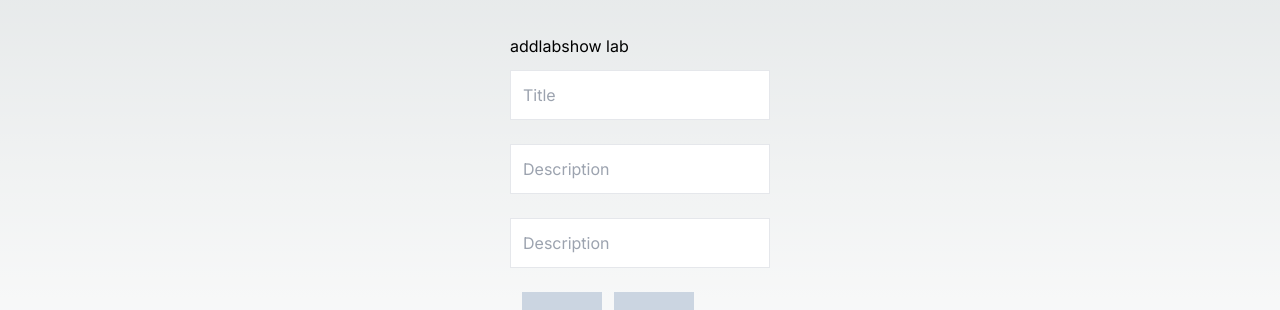
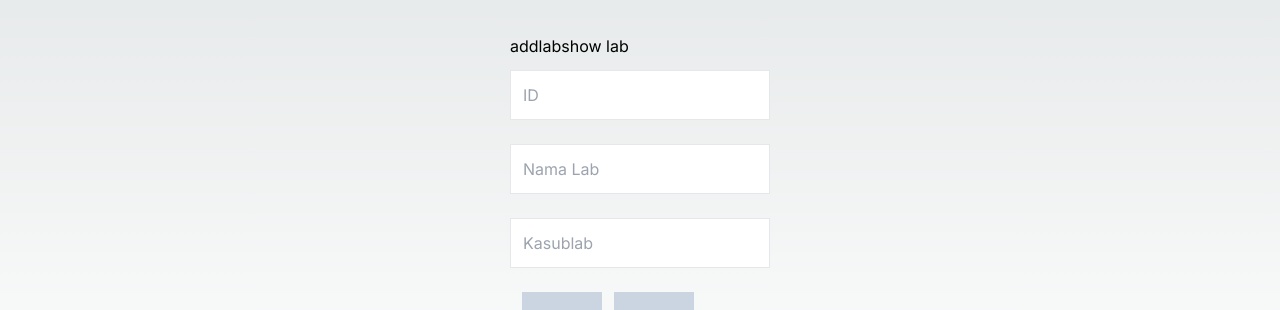
Before and after one commit to Teheft1/firebase-try, a Next.js app: page /weblab in a window 1280 px wide. Shown: the part 344-654 px from the top of the page. Built offline with nearby package versions, Linux system fonts and the light colour scheme; no server answers; the database is empty.

Commit message:
added link to another page

```diff
--- a/app/weblab/page.js
+++ b/app/weblab/page.js
@@ -16,6 +16,7 @@ import {
   collectionGroup,
 } from "firebase/firestore";
 import { compress } from "@/next.config";
+import Link from "next/link";
 
 export default function Weblab() {
   const [lab, setLab] = useState([]);
@@ -74,6 +75,8 @@ export default function Weblab() {
     await deleteDoc(doc(db, "laboratory", id));
   };
 
+
+
   const getsimpledata = async () => {
     const ref = collection(db, "laboratory");
     const idref = doc(ref, "RPL");
@@ -94,21 +97,21 @@ export default function Weblab() {
             value={newlab.id}
             onChange={(e) => setnewlab({ ...newlab, id: e.target.value })}
             type="text"
-            placeholder="Title"
+            placeholder="ID"
             className="col-span-3 p-3 border my-3"
           />
           <input
             value={newlab.labname}
             onChange={(e) => setnewlab({ ...newlab, labname: e.target.value })}
             type="text"
-            placeholder="Description"
+            placeholder="Nama Lab"
             className="col-span- p-3 border my-3"
           />
           <input
             value={newlab.kasublab}
             onChange={(e) => setnewlab({ ...newlab, kasublab: e.target.value })}
             type="text"
-            placeholder="Description"
+            placeholder="Kasublab"
             className="col-span- p-3 border my-3"
           />
           <div className="flex flex-row ">
@@ -141,6 +144,14 @@ export default function Weblab() {
               >
                 x
               </button>
+              <Link href={"../addaslab/" + labs.id}>
+                <button
+                  // onClick={() => addAslab(labs.id)}
+                  className="p-4 border-l-2 border-r-slate-900 hover:bg-slate-700"
+                >
+                  +
+                </button>
+              </Link>
             </li>
           ))}
         </ul>
```
